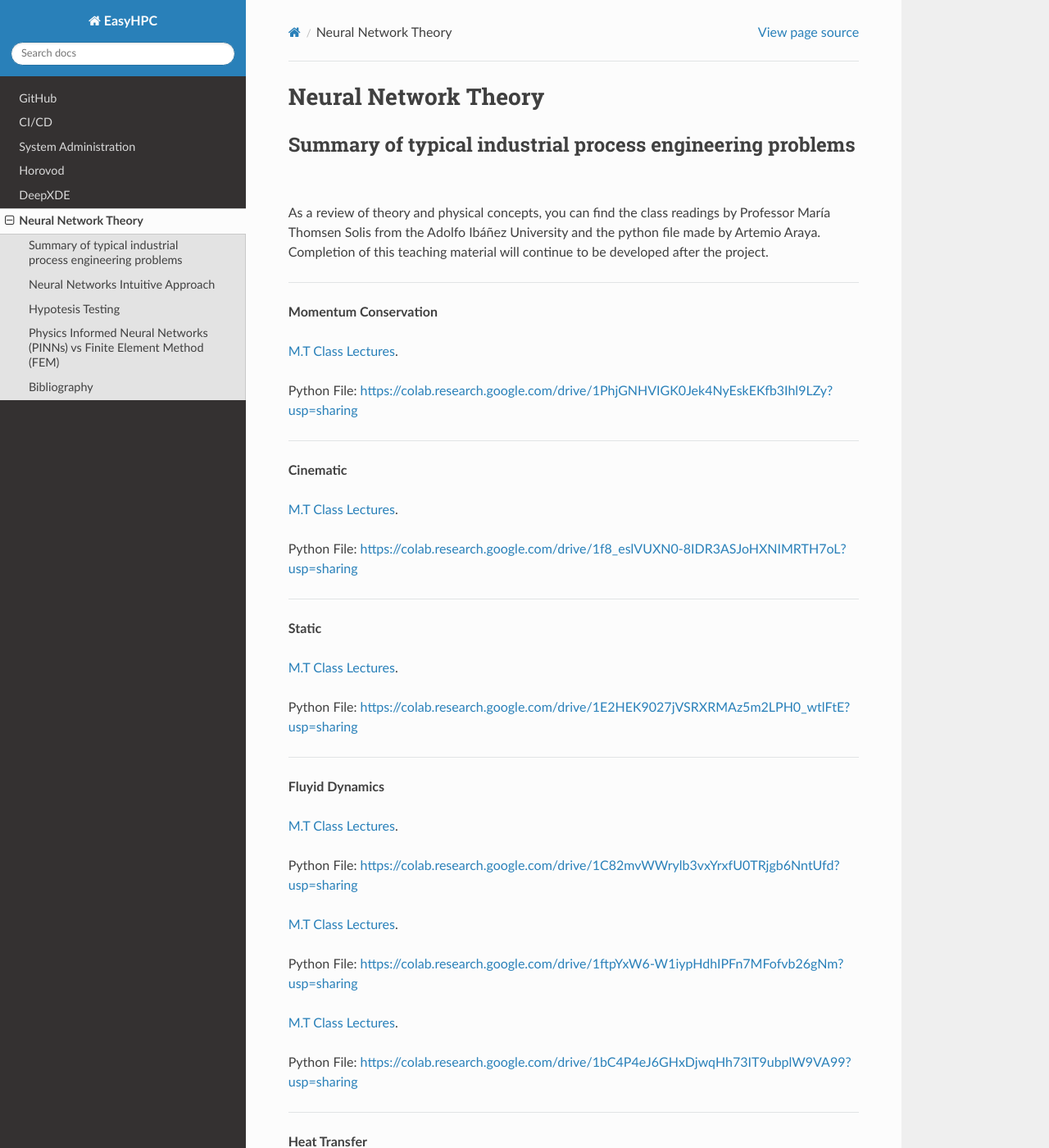
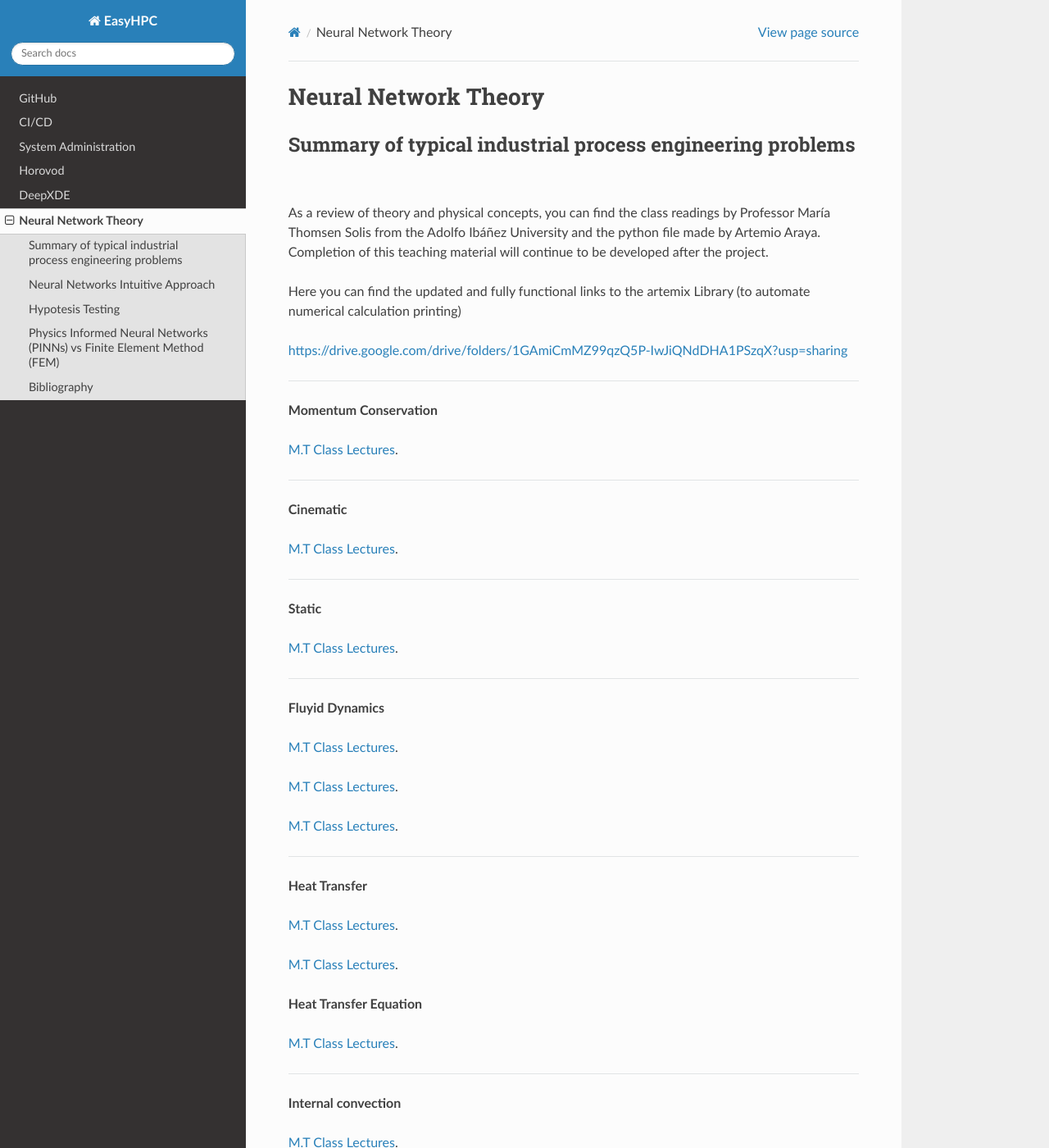
Before and after one commit to pescap/EasyHPC, a Sphinx documentation site: the page built from docs/source/nn.rst, in a window 1280 px wide and 1400 px high. Shown: the whole window at 82% size. Built offline with Sphinx 7.4.7 and the Read the Docs theme 2.0.0, drawn with Linux system fonts in a browser that asks for light colours; some of the changed text lies outside the part shown.

Commit message:
Update nn.rst

```diff
--- a/docs/source/nn.rst
+++ b/docs/source/nn.rst
@@ -13,13 +13,15 @@ Summary of typical industrial process engineering problems
 
 As a review of theory and physical concepts, you can find the class readings by Professor María Thomsen Solis from the Adolfo Ibáñez University and the python file made by Artemio Araya. Completion of this teaching material will continue to be developed after the project.
 
+Here you can find the updated and fully functional links to the artemix Library (to automate numerical calculation printing)
+
+https://drive.google.com/drive/folders/1GAmiCmMZ99qzQ5P-IwJiQNdDHA1PSzqX?usp=sharing
+
 ====
 
 **Momentum Conservation**
 
 `M.T Class Lectures <https://drive.google.com/file/d/1BlXg5ymmiAKZ5J5dcu6JQZWL5Yius6QL/view?usp=sharing>`__.
-
-Python File: https://colab.research.google.com/drive/1PhjGNHVIGK0Jek4NyEskEKfb3Ihl9LZy?usp=sharing
 
 ====
 
@@ -27,15 +29,11 @@ Python File: https://colab.research.google.com/drive/1PhjGNHVIGK0Jek4NyEskEKfb3I
 
 `M.T Class Lectures <https://drive.google.com/file/d/1YhQSburG66JWN0IEQgdkFFf3OaXRe2GT/view?usp=sharing>`__.
 
-Python File: https://colab.research.google.com/drive/1f8_eslVUXN0-8IDR3ASJoHXNIMRTH7oL?usp=sharing
-
 ====
 
 **Static**
 
 `M.T Class Lectures <https://drive.google.com/file/d/1QERWlV-Ztj2wzNyQ8vWU8euGz42OO7R6/view?usp=sharing>`__.
-
-Python File: `<https://colab.research.google.com/drive/1E2HEK9027jVSRXRMAz5m2LPH0_wtlFtE?usp=sharing>`__
 
 ====
 
@@ -43,16 +41,9 @@ Python File: `<https://colab.research.google.com/drive/1E2HEK9027jVSRXRMAz5m2LPH
 
 `M.T Class Lectures <https://drive.google.com/file/d/1BxTonblF8azjkXSE-xcZeW8Qyyy8xRzP/view?usp=sharing>`__.
 
-Python File: https://colab.research.google.com/drive/1C82mvWWrylb3vxYrxfU0TRjgb6NntUfd?usp=sharing
-
 `M.T Class Lectures <https://drive.google.com/file/d/140Gbbw9qTX1EN4t7PYPgFnUYadKAPk85/view?usp=sharing>`__.
 
-Python File: https://colab.research.google.com/drive/1ftpYxW6-W1iypHdhIPFn7MFofvb26gNm?usp=sharing
-
-
 `M.T Class Lectures <https://drive.google.com/file/d/1lpRTIV1evP8OF2US6XV1EnTfpjCHtbeZ/view?usp=sharing>`__.
-
-Python File: https://colab.research.google.com/drive/1bC4P4eJ6GHxDjwqHh73IT9ubplW9VA99?usp=sharing
 
 ====
 
@@ -62,17 +53,10 @@ Python File: https://colab.research.google.com/drive/1bC4P4eJ6GHxDjwqHh73IT9ubpl
 
 `M.T Class Lectures <https://drive.google.com/file/d/1W-3-1duyDI8AZVkgq9e_KdDxvRN4ptUU/view?usp=sharing>`__.
 
-Python File: `<https://colab.research.google.com/drive/1q7A5HT_-1zoukSDZyjal9FPLG_imlm6J?usp=sharing>`__
-
-Python File: `<https://colab.research.google.com/drive/1JUzUBPEuqnKYCxo6BxNY5sAM3XhbzxeH?usp=sharing>`__
-
-Pyhton File: `<https://colab.research.google.com/drive/12tM7aDL9_stv7w-v2CeNoZcpgN9NFBf5?usp=sharing>`__
 
 **Heat Transfer Equation**
 
 `M.T Class Lectures <https://drive.google.com/file/d/1zayz8u5zzlt4zTrH9YxvT7nx6CgPJBKC/view?usp=sharing>`__.
-
-Python File: https://colab.research.google.com/drive/1-wCq3TP-9sM7eR7pZ8GUVish4iuIQRMw?usp=sharing
 
 ====
 
@@ -80,33 +64,17 @@ Python File: https://colab.research.google.com/drive/1-wCq3TP-9sM7eR7pZ8GUVish4i
 
 `M.T Class Lectures <https://drive.google.com/file/d/1NvxHsg0PqwW3cjcR9sYD_jrlve6qPd-G/view?usp=sharing>`__.
 
-Python File: https://colab.research.google.com/drive/16DrJ7VjDnYzaS0USNcz8upAiVFYQG5HF?usp=sharing
-
 ====
 
 **External, Internal and Natural Forced Convection**
 
 `M.T Class Lectures`.
 
-Python File: https://colab.research.google.com/drive/19Zq49drvMXavEuzHfWjyTLdhy7crHzZs?usp=sharing
-
 ====
 
 **External Convection**
 
 `M.T Class Lectures <https://drive.google.com/file/d/1L1gyne2TV_EMGuxnGup-AIyEHFRVVNPf/view?usp=sharing>`__.
-
-Python File: https://colab.research.google.com/drive/1IAfHsnjMZhQe0GETiYm_dv6Kplqkph5e?usp=sharing
-
-
-====
-
-**Electromagnetism**
-
-Python File: https://colab.research.google.com/drive/1Fb-Uq1kwUgKcxmRui3k7GBmjz3833q1u?usp=sharing
-
-Python File: https://colab.research.google.com/drive/1hafIuEqEhiioZpQajJWUt6aSsPjIFx2V?usp=sharing
-
 
 ====
 
```
